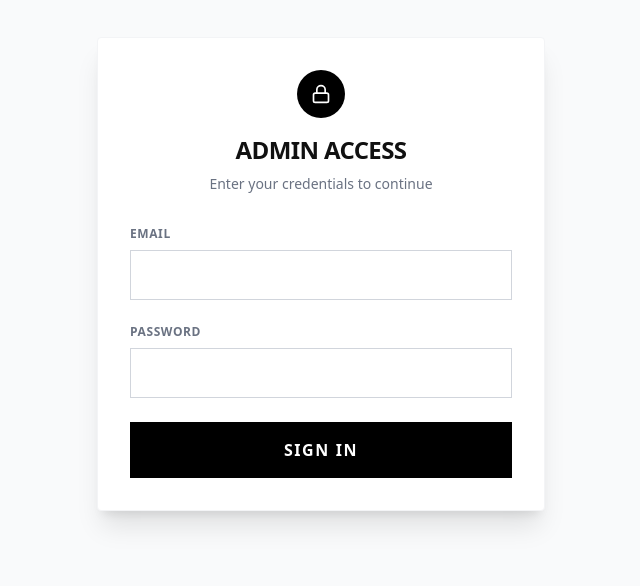
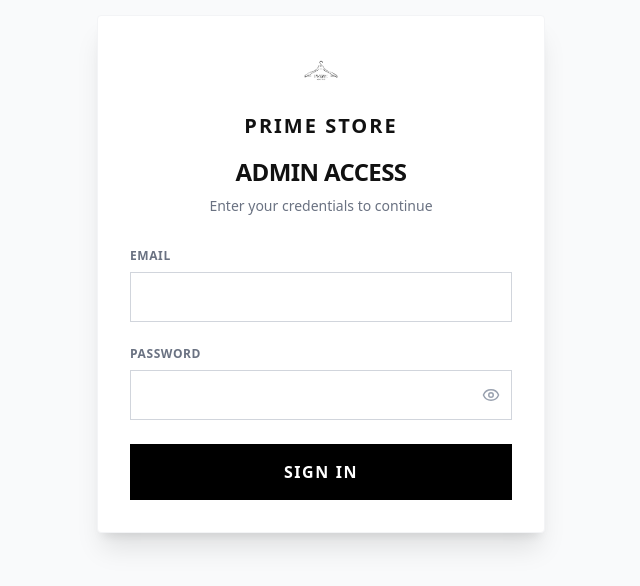
Before and after one commit to CodeCrafter19programmer/Prime-Store, a Next.js app: page /admin/login in a window 1280 px wide. Shown: the part 126-712 px from the top of the page, without its empty margins (319-959 px from the left). Built offline with nearby package versions, Linux system fonts and the light colour scheme.

Commit message:
Added password visibility toggle and branding to auth pages

```diff
--- a/app/(auth)/login/page.tsx
+++ b/app/(auth)/login/page.tsx
@@ -3,7 +3,8 @@
 import Link from 'next/link';
 import { useSearchParams, useRouter } from 'next/navigation';
 import { Suspense, useState } from 'react';
-import { Info } from 'lucide-react';
+import { Info, Eye, EyeOff } from 'lucide-react';
+import Image from 'next/image';
 import { useAuth } from '@/context/AuthContext';
 
 export default function Login() {
@@ -21,6 +22,7 @@ function LoginContent() {
     const alertParam = searchParams.get('alert');
     const [email, setEmail] = useState('');
     const [showOrderFound, setShowOrderFound] = useState(alertParam === 'order_found');
+    const [showPassword, setShowPassword] = useState(false);
 
     const handleSubmit = (e: React.FormEvent) => {
         e.preventDefault();
@@ -37,6 +39,21 @@ function LoginContent() {
     return (
         <div className="min-h-screen pt-32 pb-20 px-4 flex items-center justify-center bg-gray-50 dark:bg-black/20">
             <div className="w-full max-w-md bg-white dark:bg-black p-8 md:p-12 border border-gray-100 dark:border-gray-800 shadow-xl shadow-black/5 dark:shadow-white/5 rounded-sm">
+                <div className="flex flex-col items-center mb-8">
+                    <Image
+                        src="/logo.png"
+                        alt="Prime Store"
+                        width={120}
+                        height={60}
+                        className="object-contain h-12 w-auto dark:invert mb-4"
+                    />
+                    {/* Store Name is usually in the logo, but user "and store name". If logo has text, adding text again implies duplication.
+                        However, request says "using the logo and store name add them".
+                        I'll add the Store Name text below logo just in case, or assume logo has it.
+                        The logo alt is "Prime Store". I will add a text element. */}
+                    <h2 className="text-xl font-bold uppercase tracking-widest">Prime Store</h2>
+                </div>
+
                 <h1 className="text-3xl font-bold uppercase tracking-tight mb-2 text-center">Welcome Back</h1>
                 <p className="text-gray-500 text-center text-sm mb-10">Sign in to access your orders and wishlist.</p>
 
@@ -67,7 +84,20 @@ function LoginContent() {
                             <label className="block text-xs font-bold uppercase tracking-wider text-gray-500">Password</label>
                             <Link href="/forgot-password" className="text-xs text-gray-400 hover:text-black dark:hover:text-white underline">Forgot?</Link>
                         </div>
-                        <input type="password" required className="w-full bg-transparent border border-gray-300 dark:border-gray-700 p-3 outline-none focus:border-black dark:focus:border-white transition-colors" />
+                        <div className="relative">
+                            <input
+                                type={showPassword ? "text" : "password"}
+                                required
+                                className="w-full bg-transparent border border-gray-300 dark:border-gray-700 p-3 outline-none focus:border-black dark:focus:border-white transition-colors pr-10"
+                            />
+                            <button
+                                type="button"
+                                onClick={() => setShowPassword(!showPassword)}
+                                className="absolute right-3 top-1/2 -translate-y-1/2 text-gray-400 hover:text-black dark:hover:text-white transition-colors"
+                            >
+                                {showPassword ? <EyeOff size={18} /> : <Eye size={18} />}
+                            </button>
+                        </div>
                     </div>
 
                     <button className="w-full bg-black dark:bg-white text-white dark:text-black py-4 font-bold uppercase tracking-widest hover:bg-gray-800 dark:hover:bg-gray-200 transition-colors">
--- a/app/(auth)/register/page.tsx
+++ b/app/(auth)/register/page.tsx
@@ -2,8 +2,10 @@
 
 import Link from 'next/link';
 import { useSearchParams, useRouter } from 'next/navigation';
-import { Suspense } from 'react';
+import { Suspense, useState } from 'react';
 import { useAuth } from '@/context/AuthContext';
+import { Eye, EyeOff } from 'lucide-react';
+import Image from 'next/image';
 
 export default function Register() {
     return (
@@ -20,6 +22,8 @@ function RegisterContent() {
     const isActivate = flow === 'activate';
     const router = useRouter();
     const { login } = useAuth();
+    const [showPassword, setShowPassword] = useState(false);
+    const [showConfirmPassword, setShowConfirmPassword] = useState(false);
 
     const handleSubmit = (e: React.FormEvent) => {
         e.preventDefault();
@@ -30,6 +34,17 @@ function RegisterContent() {
     return (
         <div className="min-h-screen pt-32 pb-20 px-4 flex items-center justify-center bg-gray-50 dark:bg-black/20">
             <div className="w-full max-w-md bg-white dark:bg-black p-8 md:p-12 border border-gray-100 dark:border-gray-800 shadow-xl shadow-black/5 dark:shadow-white/5 rounded-sm">
+                <div className="flex flex-col items-center mb-8">
+                    <Image
+                        src="/logo.png"
+                        alt="Prime Store"
+                        width={120}
+                        height={60}
+                        className="object-contain h-12 w-auto dark:invert mb-4"
+                    />
+                    <h2 className="text-xl font-bold uppercase tracking-widest">Prime Store</h2>
+                </div>
+
                 <h1 className="text-3xl font-bold uppercase tracking-tight mb-2 text-center">
                     {isActivate ? 'Activate Account' : 'Create Account'}
                 </h1>
@@ -63,13 +78,37 @@ function RegisterContent() {
 
                     <div>
                         <label className="block text-xs font-bold uppercase tracking-wider text-gray-500 mb-2">Password</label>
-                        <input type="password" className="w-full bg-transparent border border-gray-300 dark:border-gray-700 p-3 outline-none focus:border-black dark:focus:border-white transition-colors" />
+                        <div className="relative">
+                            <input
+                                type={showPassword ? "text" : "password"}
+                                className="w-full bg-transparent border border-gray-300 dark:border-gray-700 p-3 outline-none focus:border-black dark:focus:border-white transition-colors pr-10"
+                            />
+                            <button
+                                type="button"
+                                onClick={() => setShowPassword(!showPassword)}
+                                className="absolute right-3 top-1/2 -translate-y-1/2 text-gray-400 hover:text-black dark:hover:text-white transition-colors"
+                            >
+                                {showPassword ? <EyeOff size={18} /> : <Eye size={18} />}
+                            </button>
+                        </div>
                     </div>
 
                     {isActivate && (
                         <div>
                             <label className="block text-xs font-bold uppercase tracking-wider text-gray-500 mb-2">Confirm Password</label>
-                            <input type="password" className="w-full bg-transparent border border-gray-300 dark:border-gray-700 p-3 outline-none focus:border-black dark:focus:border-white transition-colors" />
+                            <div className="relative">
+                                <input
+                                    type={showConfirmPassword ? "text" : "password"}
+                                    className="w-full bg-transparent border border-gray-300 dark:border-gray-700 p-3 outline-none focus:border-black dark:focus:border-white transition-colors pr-10"
+                                />
+                                <button
+                                    type="button"
+                                    onClick={() => setShowConfirmPassword(!showConfirmPassword)}
+                                    className="absolute right-3 top-1/2 -translate-y-1/2 text-gray-400 hover:text-black dark:hover:text-white transition-colors"
+                                >
+                                    {showConfirmPassword ? <EyeOff size={18} /> : <Eye size={18} />}
+                                </button>
+                            </div>
                         </div>
                     )}
 
--- a/app/admin/login/page.tsx
+++ b/app/admin/login/page.tsx
@@ -2,11 +2,13 @@
 
 import { useState } from 'react';
 import { useRouter } from 'next/navigation';
-import { Lock } from 'lucide-react';
+import { Lock, Eye, EyeOff } from 'lucide-react';
+import Image from 'next/image';
 
 export default function AdminLogin() {
     const router = useRouter();
     const [loading, setLoading] = useState(false);
+    const [showPassword, setShowPassword] = useState(false);
 
     const handleLogin = (e: React.FormEvent) => {
         e.preventDefault();
@@ -19,10 +21,15 @@ export default function AdminLogin() {
 
     return (
         <div className="w-full max-w-md p-8 bg-white dark:bg-black border border-gray-100 dark:border-gray-800 shadow-xl rounded-sm">
-            <div className="mb-8 text-center">
-                <div className="w-12 h-12 bg-black dark:bg-white text-white dark:text-black rounded-full flex items-center justify-center mx-auto mb-4">
-                    <Lock size={20} />
-                </div>
+            <div className="flex flex-col items-center mb-8">
+                <Image
+                    src="/logo.png"
+                    alt="Prime Store"
+                    width={120}
+                    height={60}
+                    className="object-contain h-12 w-auto dark:invert mb-4"
+                />
+                <h2 className="text-xl font-bold uppercase tracking-widest mb-4">Prime Store</h2>
                 <h1 className="text-2xl font-bold uppercase tracking-tight">Admin Access</h1>
                 <p className="text-gray-500 text-sm mt-2">Enter your credentials to continue</p>
             </div>
@@ -34,7 +41,20 @@ export default function AdminLogin() {
                 </div>
                 <div>
                     <label className="block text-xs font-bold uppercase tracking-wider text-gray-500 mb-2">Password</label>
-                    <input type="password" required className="w-full bg-transparent border border-gray-300 dark:border-gray-700 p-3 outline-none focus:border-black dark:focus:border-white transition-colors" />
+                    <div className="relative">
+                        <input
+                            type={showPassword ? "text" : "password"}
+                            required
+                            className="w-full bg-transparent border border-gray-300 dark:border-gray-700 p-3 outline-none focus:border-black dark:focus:border-white transition-colors pr-10"
+                        />
+                        <button
+                            type="button"
+                            onClick={() => setShowPassword(!showPassword)}
+                            className="absolute right-3 top-1/2 -translate-y-1/2 text-gray-400 hover:text-black dark:hover:text-white transition-colors"
+                        >
+                            {showPassword ? <EyeOff size={18} /> : <Eye size={18} />}
+                        </button>
+                    </div>
                 </div>
                 <button
                     disabled={loading}
```
